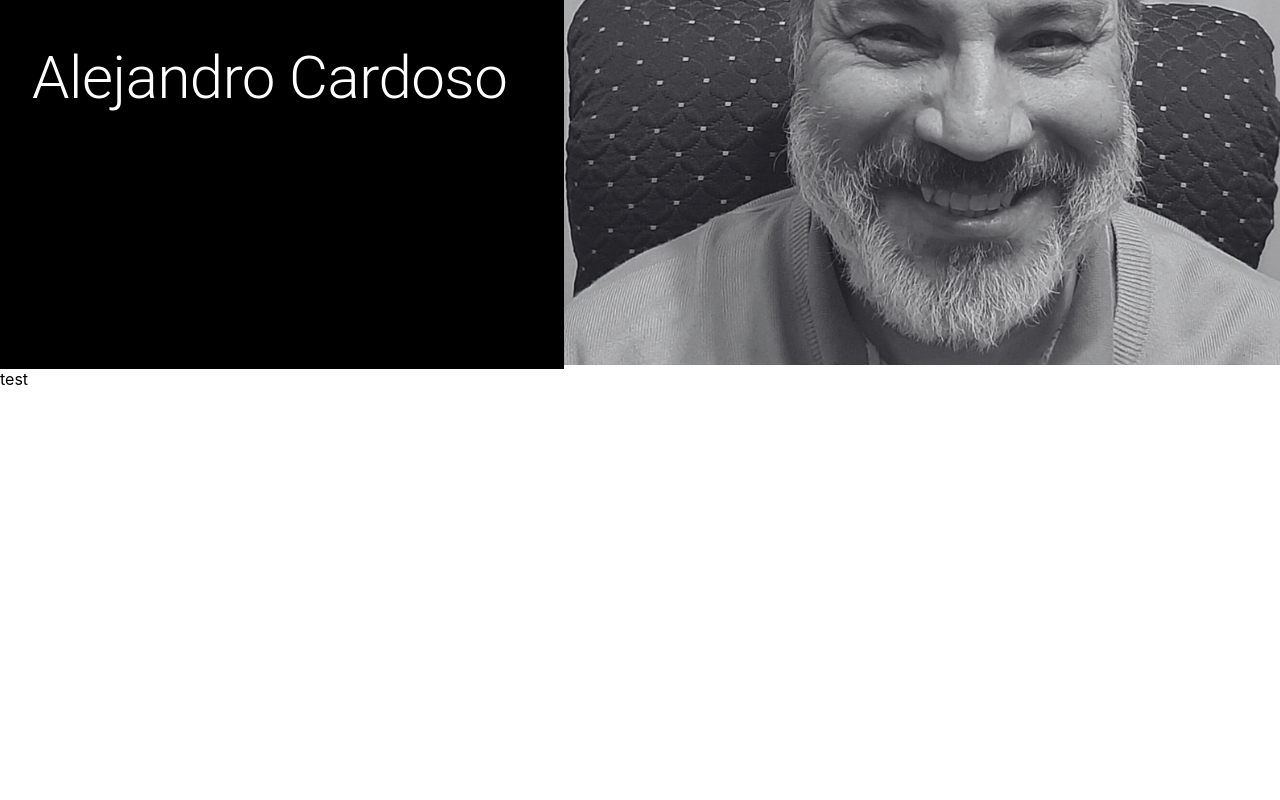
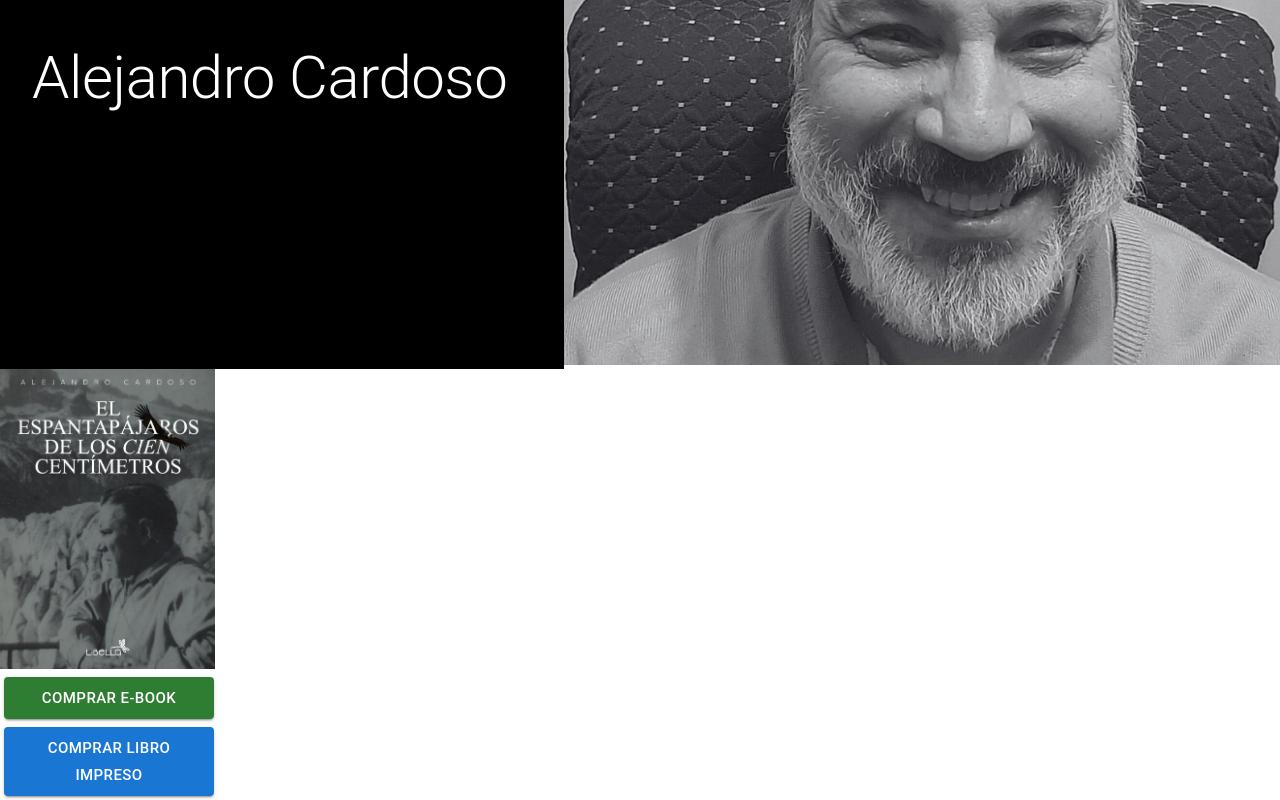
Before and after one commit to psaxone/alecardosobook, a React (Create React App) app: page / in a window 1280 px wide. Shown: the part 213-1013 px from the top of the page. Before the commit the page ends 800 px from the top, so only its background shows below. Built offline with nearby package versions, Linux system fonts and the light colour scheme.

Commit message:
product card skeleton ready

```diff
--- a/src/BookDescriptionContainer/BookDescriptionContainer.jsx
+++ b/src/BookDescriptionContainer/BookDescriptionContainer.jsx
@@ -1,11 +1,11 @@
 import { Box } from '@mui/material'
-
+import ProductCard from './ProductCard';
 
 function BookDescriptionContainer() {
 
   return (
     <Box>
-      test
+      <ProductCard />
     </Box>
   );
 }
--- /dev/null
+++ b/src/BookDescriptionContainer/ProductCard.jsx
@@ -0,0 +1,37 @@
+import { Box, Button } from '@mui/material'
+import PortadaLibro from '../assets/portada.jpg'
+import React from 'react';
+
+function ProductCard() {
+
+  const styles = {
+    buttonContainer: {
+      display: 'flex',
+      flexDirection: 'column',
+      width: '210px',
+      margin: '4px 4px'
+    }
+  }
+
+  return (
+    <Box>
+      <Box>
+        <img
+          height='300'
+          src={PortadaLibro}
+          alt='book'
+        />
+      </Box>
+      <Box sx={styles.buttonContainer}>
+        <Button variant='contained' size='large' color='success' sx={{mb: '8px'}}>
+          Comprar E-book
+        </Button>
+        <Button variant='contained' size='large'>
+          Comprar Libro Impreso
+        </Button>
+      </Box>
+    </Box>
+  );
+}
+
+export default ProductCard;
```
